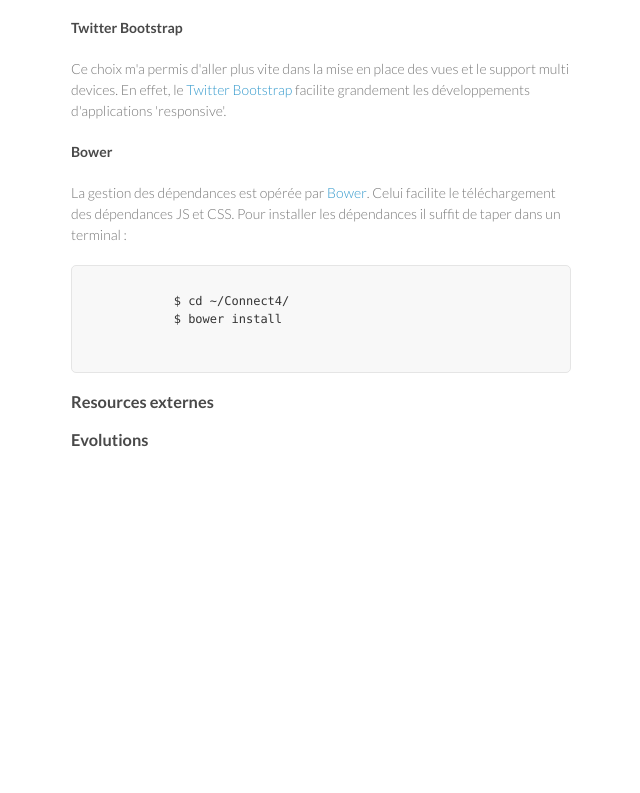
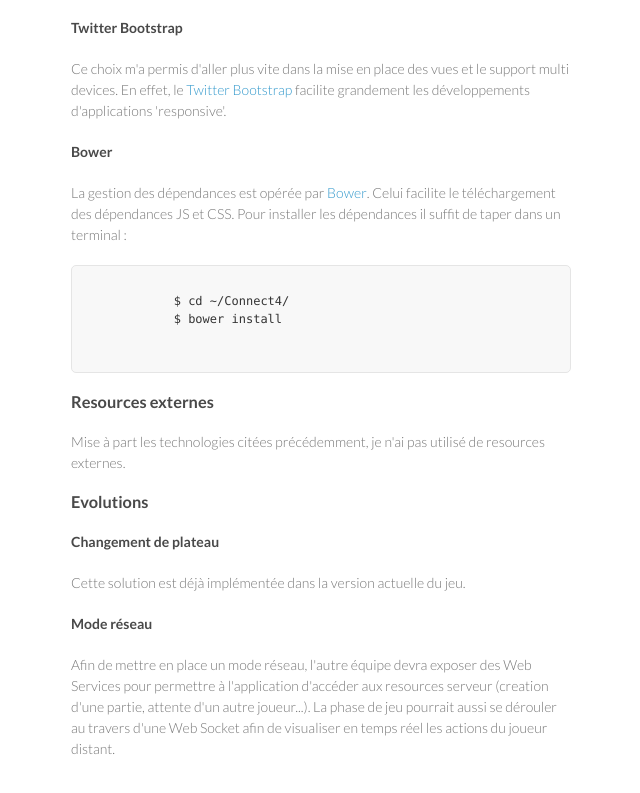
Before and after one commit to thibauult/Connect4, a plain HTML site: page rapport.html in a window 1280 px wide. Shown: the part 676-1469 px from the top of the page, without its empty margins (499-1139 px from the left). Before the commit the page ends 1195 px from the top, so only its background shows below. Drawn offline with Linux system fonts and the light colour scheme.

Commit message:
Update rapport.html

```diff
--- a/rapport.html
+++ b/rapport.html
@@ -73,10 +73,19 @@
         </pre>
 
         <h3>Resources externes</h3>
-        <p></p>
+        <p>Mise à part les technologies citées précédemment, je n'ai pas utilisé de resources externes.</p>
 
         <h3>Evolutions</h3>
-        <p></p>
+        <h4>Changement de plateau</h4>
+        <p>Cette solution est déjà implémentée dans la version actuelle du jeu.</p>
+
+        <h4>Mode réseau</h4>
+        <p>
+          Afin de mettre en place un mode réseau, l'autre équipe devra exposer des Web Services pour permettre
+          à l'application d'accéder aux resources serveur (creation d'une partie, attente d'un autre joueur...).
+          La phase de jeu pourrait aussi se dérouler au travers d'une Web Socket afin de visualiser en temps réel
+          les actions du joueur distant.
+        </p>
       </div>
   </body>
 </html>
```
